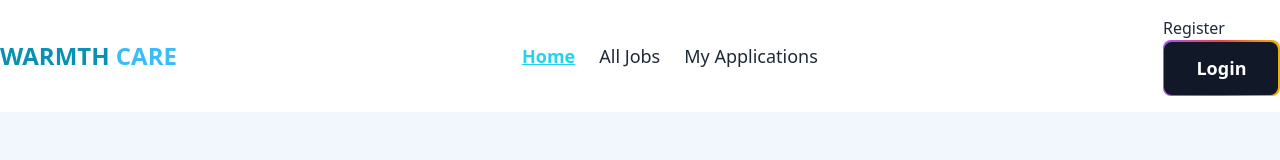
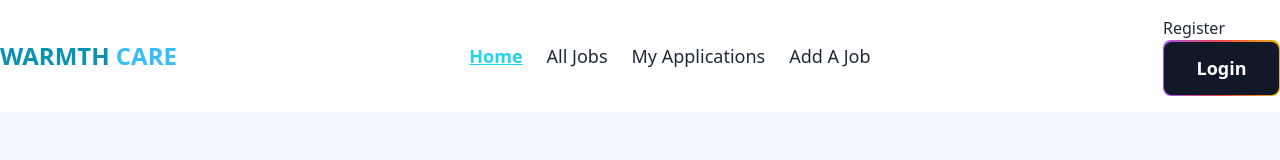
Before and after one commit to SK-Jabed/Job-Portal-Client, a React (Vite) app: page / in a window 1280 px wide. Shown: the top 160 px of the page. Built offline with nearby package versions, Linux system fonts and the light colour scheme; no server answers.

Commit message:
Add Jobs Page Added and Form Design Done

```diff
--- a/src/components/Navbar.jsx
+++ b/src/components/Navbar.jsx
@@ -53,6 +53,18 @@ const Navbar = () => {
           to={"/myApplications"}
         >
           My Applications
+        </NavLink>
+      </li>
+      <li>
+        <NavLink
+          className={({ isActive }) =>
+            isActive
+              ? "text-lg font-bold text-cyan-400 underline"
+              : "text-lg font-medium text-gray-800 hover:text-cyan-400"
+          }
+          to={"/addJob"}
+        >
+          Add A Job
         </NavLink>
       </li>
     </>
--- a/src/pages/AddJob/AddJob.jsx
+++ b/src/pages/AddJob/AddJob.jsx
@@ -1,12 +1,13 @@
 import React from "react";
-// import Swal from "sweetalert2";
-// import useAuth from "../../hooks/useAuth";
+import Swal from "sweetalert2";
+import useAuth from "../../hooks/useAuth";
 
 const AddJob = () => {
-//   const { user } = useAuth();
+  const { user } = useAuth();
 
   const handleAddJob = (e) => {
     e.preventDefault();
+
     const formData = new FormData(e.target);
     // console.log(formData.entries())
     const initialData = Object.fromEntries(formData.entries());
@@ -18,7 +19,7 @@ const AddJob = () => {
     newJob.responsibilities = newJob.responsibilities.split("\n");
     console.log(newJob);
 
-    fetch("http://localhost:5000/jobs", {
+    fetch("http://localhost:3000/allJobs", {
       method: "POST",
       headers: {
         "content-type": "application/json",
@@ -35,7 +36,7 @@ const AddJob = () => {
             showConfirmButton: false,
             timer: 1500,
           });
-          navigate("/myPostedJobs");
+          // navigate("/myPostedJobs");
         }
       });
   };
@@ -44,7 +45,7 @@ const AddJob = () => {
     <div>
       <h2 className="text-3xl">Post a new Job</h2>
       <form onSubmit={handleAddJob} className="card-body">
-        {/* Job title */}
+        {/* Job Title */}
         <div className="form-control">
           <label className="label">
             <span className="label-text">Job Title</span>
@@ -57,7 +58,7 @@ const AddJob = () => {
             required
           />
         </div>
-        {/* job location */}
+        {/* Job Location */}
         <div className="form-control">
           <label className="label">
             <span className="label-text">Job Location</span>
@@ -70,7 +71,7 @@ const AddJob = () => {
             required
           />
         </div>
-        {/* job Type */}
+        {/* Job Type */}
         <div className="form-control">
           <label className="label">
             <span className="label-text">Job Type</span>
@@ -85,7 +86,7 @@ const AddJob = () => {
             <option>Part-time</option>
           </select>
         </div>
-        {/* job Type */}
+        {/* Job Type */}
         <div className="form-control">
           <label className="label">
             <span className="label-text">Job Field</span>
@@ -101,7 +102,7 @@ const AddJob = () => {
             <option>Teaching</option>
           </select>
         </div>
-        {/* salary range */}
+        {/* Salary Range */}
         <div className="grid grid-cols-1 lg:grid-cols-3 gap-4 items-end">
           <div className="form-control">
             <label className="label">
@@ -162,7 +163,7 @@ const AddJob = () => {
             required
           />
         </div>
-        {/* requirements */}
+        {/* Requirements */}
         <div className="form-control">
           <label className="label">
             <span className="label-text">Job Requirements</span>
@@ -174,7 +175,7 @@ const AddJob = () => {
             required
           ></textarea>
         </div>
-        {/* responsibilities */}
+        {/* Responsibilities */}
         <div className="form-control">
           <label className="label">
             <span className="label-text">Job Responsibilities</span>
@@ -214,7 +215,7 @@ const AddJob = () => {
             required
           />
         </div>
-        {/* application Deadline */}
+        {/* Application Deadline */}
         <div className="form-control">
           <label className="label">
             <span className="label-text">Deadline</span>
@@ -240,7 +241,7 @@ const AddJob = () => {
             required
           />
         </div>
-        {/* submit button */}
+        {/* Submit Button */}
         <div className="form-control mt-6">
           <button className="btn btn-primary">Submit</button>
         </div>
```
